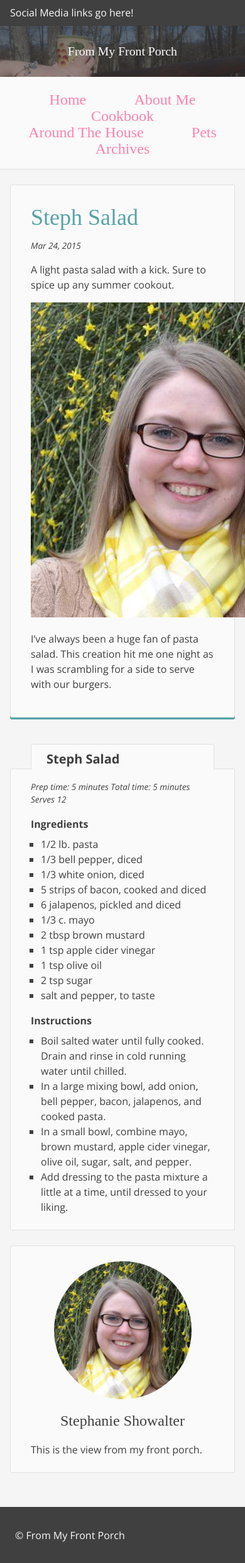
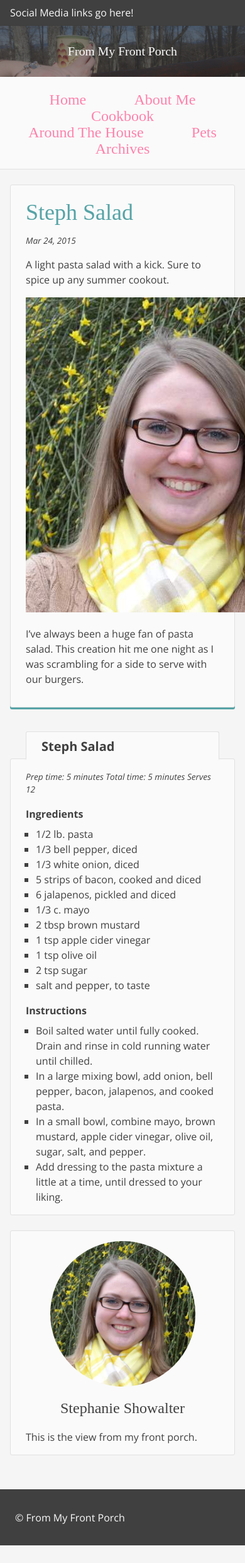
Before and after one commit to orangedaisy/frommyfrontporch, a Jekyll site: the page built from _posts/2015-03-24-steph-salad.md, in a window 390 px wide. Shown: the whole page at 63% size. Built offline with Jekyll 4.4.1, drawn with Linux system fonts in a browser that asks for light colours; some web fonts are replaced; Markdown is read by kramdown in place of the engine named in the settings; after the commit the page ends 2453 px from its top, so only the background shows below that.

Commit message:
Fix padding in mobile views

```diff
--- a/_sass/components/_c-card.scss
+++ b/_sass/components/_c-card.scss
@@ -15,7 +15,11 @@
   background: $c-white;
   border: 1px solid shade($c-white,10%);
   border-radius: 3px;
-  padding: 1.5rem 2rem;
+  padding: 1rem 1.5rem;
+
+  @include bp($bp-alpha) {
+    padding: 1.5rem 2rem;
+  }
 
   &--post { //.c-card--post
     box-shadow: 0 3px 0 palette(teal);
@@ -69,12 +73,13 @@
       size: modular-scale(1em,1,1.25);
       weight: 700;
     }
-    margin: -4rem auto 0;
-    padding: .5rem 1.5rem 0;
+    margin: -3.75rem auto 0;
+    padding: .5rem 1.5rem .25rem;
 
     @include bp($bp-alpha) {
-      margin-left: 0;
+      margin: -4rem auto 0 0;
       max-width: 48%;
+      padding: .5rem 1.5rem 0;
     }
   }
 
--- a/_sass/components/_c-post.scss
+++ b/_sass/components/_c-post.scss
@@ -16,7 +16,11 @@
   border: 1px solid shade($c-white,10%);
   border-radius: 3px;
   box-shadow: 0 3px 0 palette(teal);
-  padding: 1.5rem 2rem;
+  padding: 1rem 1.5rem;
+
+  @include bp($bp-alpha) {
+    padding: 1.5rem 2rem;
+  }
 }
 
 .c-post__title {
```
